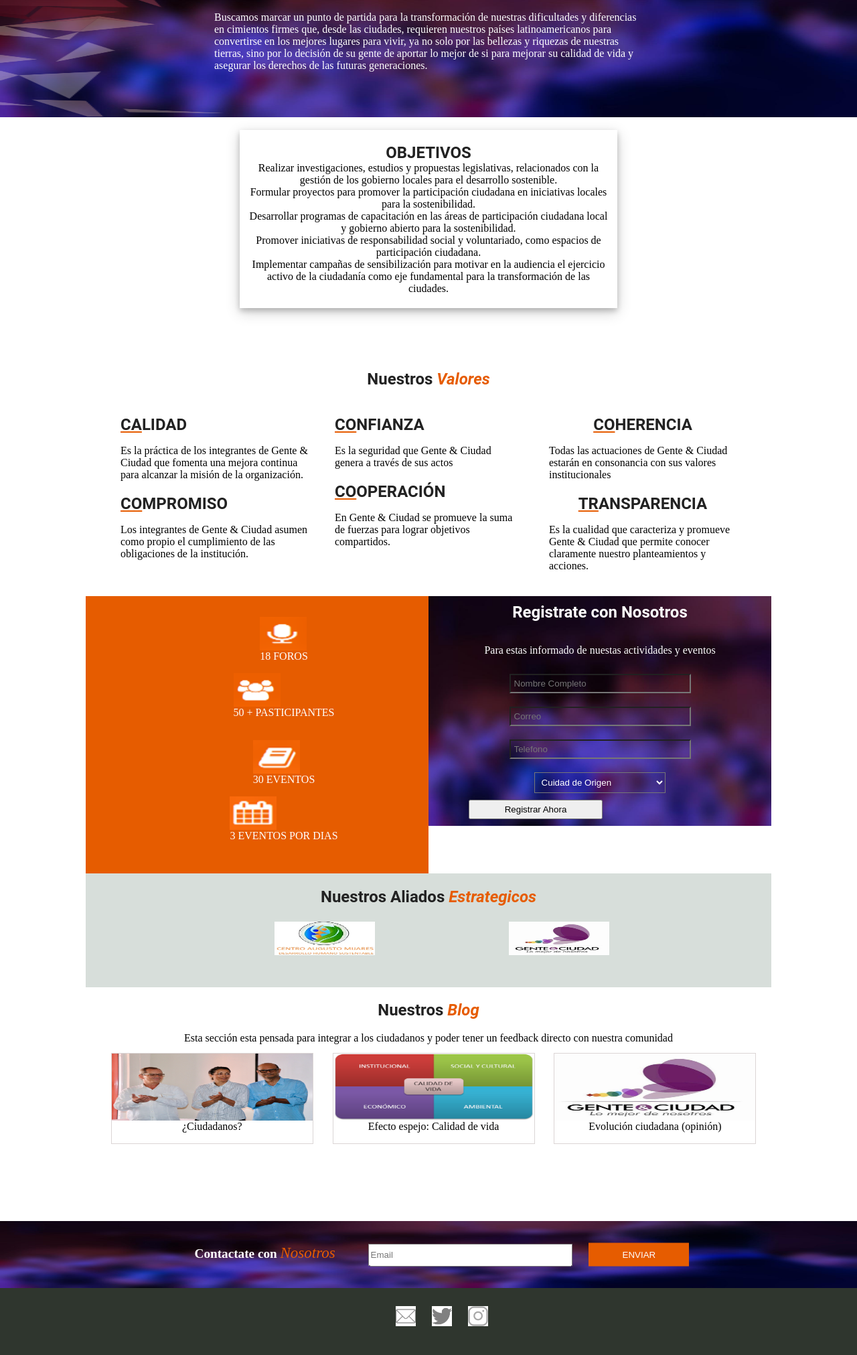
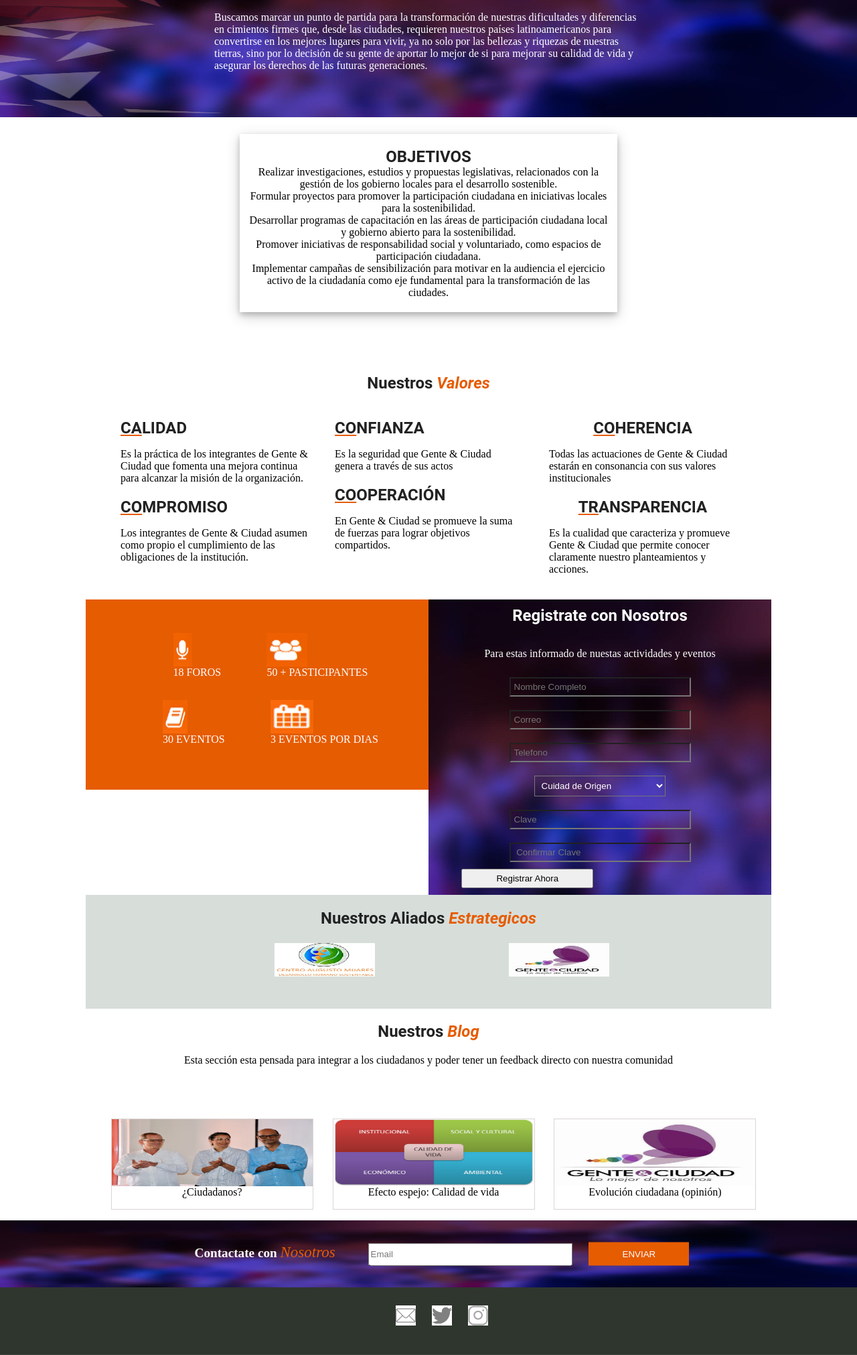
Before and after one commit to kiranrgupta26/Event-Management-System, a PHP site: page /html/default.html in a window 1280 px wide. Shown: the part 176-2199 px from the top of the page at 67% size. Run offline with PHP 8.4, Linux system fonts and the light colour scheme.

Commit message:
element postion updated

```diff
--- a/css/cuidad.css
+++ b/css/cuidad.css
@@ -370,9 +370,7 @@ main i:first-child{
 
 }
 
-/*.column31,.column32,.column33 h4{
-	color: #a3a29e;
-}*/
+
 .que{
 	color: #a3a29e;
 	border: 1px solid #d7dbd8;
@@ -396,8 +394,7 @@ h2{
 .objective{
 	margin-left: 28%;
 	margin-right: 28%;
-
-	margin-top: 20px;
+	margin-top: 2%;
 	padding: 20px 10px;
 	box-shadow: 0 4px 8px 0 rgba(0, 0, 0, 0.2), 0 6px 20px 0 rgba(0, 0, 0, 0.19);
 }
@@ -418,24 +415,24 @@ h2{
 	margin-top: 0;
 }
 
+
 .events {
   float: left;
   width: 40%;
-
-  padding: 15px 10px;
+  padding: 2.63% 0.5%;
   margin-left: 10%;
   text-align: left;
   background-color: #e65c00;
 }
 
 .events p{
+	font-size: 100%;
 	color: white;
 }
 .register{
 	background-image: url("../img/homepage-one-banner.jpg");
 	float: left;
   width: 40%;
-
   padding: 10px;
   margin-right: 10%;
   text-align: center;
@@ -444,12 +441,16 @@ h2{
 
 }
 
+
 /* Clear floats after the columns */
 .registrar:after {
   content: "";
-  display: table;
+  display: table; /*table*/
   clear: both;
+
+  height: 0;
 }
+
 .register h2{
 	padding: 0;
 	margin: 0;
@@ -464,12 +465,12 @@ h2{
 
 .register button{
 	float: left;
-	margin-left: 50px;
-	width: 200px;
+	margin-left: 8%;
+	width: 40%;
 	padding: 5px;
 }
 .reg_back{
-	size: 80px;
+	size: 100%;
 background: transparent;
 color: white;
 padding: 5px;
@@ -508,12 +509,13 @@ margin: 10px;
 }
 
 .mainblog{
-	margin-top: 50px;
+	/*margin-top: 10%;*/
 	left: 50%;
 	position: relative;
 	text-align: center;
-  	transform: translate(-50%, -50%);
+  	transform: translate(-50%, -0%);
   	margin-bottom: 0;
+
 }
 
 .mainblog li{
@@ -529,6 +531,9 @@ margin: 10px;
 	width: 300px;
 }
 
+.blog{
+	position: relative;
+}
 .blog i{
 	color: #e65c00;
 }
@@ -541,13 +546,13 @@ margin: 10px;
 .events li{
 	text-align: center;
 	display: inline-block;
-	padding: 0 50px;
-	margin-left: 40px;
-	clear: left;
+	padding: 0 7%;
+	/*margin-left: 40px;*/
+	/*clear: left;*/
 }
 
 .events li img{
-
+	width: 40%;
 }
 
 .home{
--- a/html/default.html
+++ b/html/default.html
@@ -72,12 +72,13 @@ Implementar campañas de sensibilización para motivar en la audiencia el ejerci
 		</div>
 
 
-		<div class="registrar">
+		<div class="registrar" >
+
 			<div class="events">
 			    <ul>
 			    	<li>
 			    		<img src="../img/microphone.png">
-			    		<p>18 FOROS</p>
+			    		<p>18<span>&nbsp;</span>FOROS</p>
 			    	</li>
 
 			    	<li>
@@ -97,7 +98,11 @@ Implementar campañas de sensibilización para motivar en la audiencia el ejerci
 			    	</li>
 			    </ul>
 
+
+
 			 </div>
+
+
 			<div class="register">
 
 				<h2>Registrate con Nosotros</h2><br>
@@ -112,10 +117,13 @@ Implementar campañas de sensibilización para motivar en la audiencia el ejerci
 						<option>Dallas</option>
 						<option>Austin</option>
 					</select>
+					<input type="password" name="password" placeholder="Clave" class = "reg_back" size="30">
+					<input type="password" name="confirmpassword" placeholder=" Confirmar Clave" class = "reg_back" size="30">
 					<br>
 					<button>Registrar Ahora</button> <br>
 				</form>
   			</div>
+
 		</div>
 
 		<div class="aliados">
@@ -133,8 +141,9 @@ Implementar campañas de sensibilización para motivar en la audiencia el ejerci
 		</div>
 
 		<div class="blog">
-			<h2>Nuestros <i>Blog</i> </h2>
-			<p>Esta sección esta pensada para integrar a los ciudadanos y poder tener un feedback directo con nuestra comunidad</p>
+			<div><h2>Nuestros <i>Blog</i> </h2>
+			<p>Esta sección esta pensada para integrar a los ciudadanos y poder tener un feedback directo con nuestra comunidad</p></div>
+
 			<div class="mainblog">
 				<ul>
 					<li>
```
Also changed, not shown: html/Equipos.html (+18 -18 lines).
